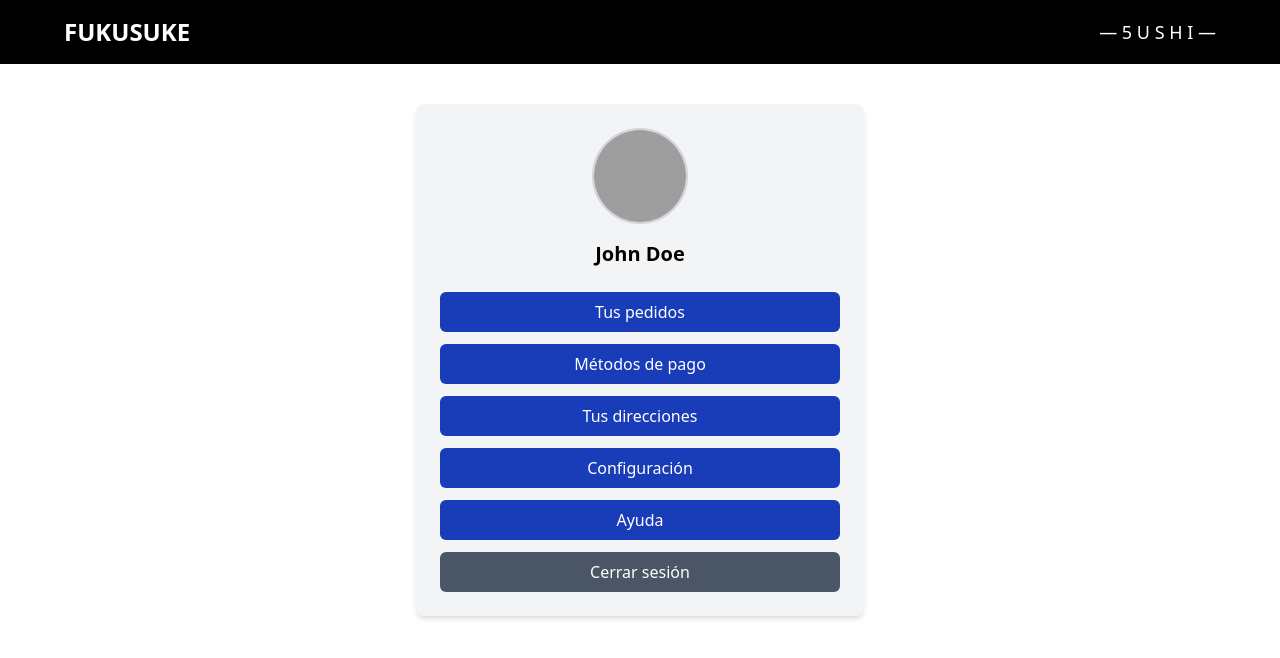
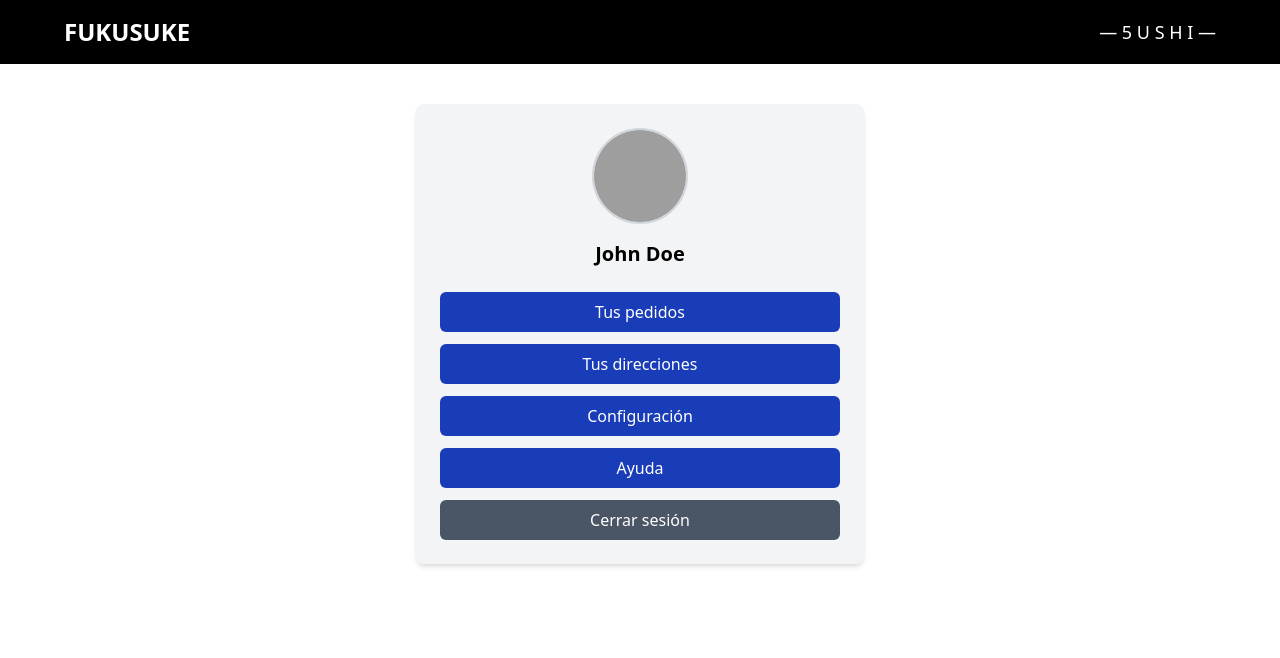
Before and after one commit to AngeloIbadurmiendo/Gacha-Hell-Sushi, a React (Vite) app: page /profile in a window 1280 px wide. Shown: the top 658 px of the page. Built offline with nearby package versions, Linux system fonts and the light colour scheme; grey boxes are pictures that could not be loaded.

Commit message:
Eliminado botón de "Métodos de pago" en el perfil

```diff
--- a/src/pages/profile.tsx
+++ b/src/pages/profile.tsx
@@ -25,9 +25,6 @@ const Profile: React.FC<ProfileProps> = ({ username, avatarUrl }) => {
         <button className='py-2 bg-blue-800 text-white rounded-md hover:bg-blue-700'>
           Tus pedidos
         </button>
-        <button className='py-2 bg-blue-800 text-white rounded-md hover:bg-blue-700'>
-          Métodos de pago
-        </button>
         <button
           className='py-2 bg-blue-800 text-white rounded-md hover:bg-blue-700'
           onClick={() => (window.location.href = "/directions")}
```
